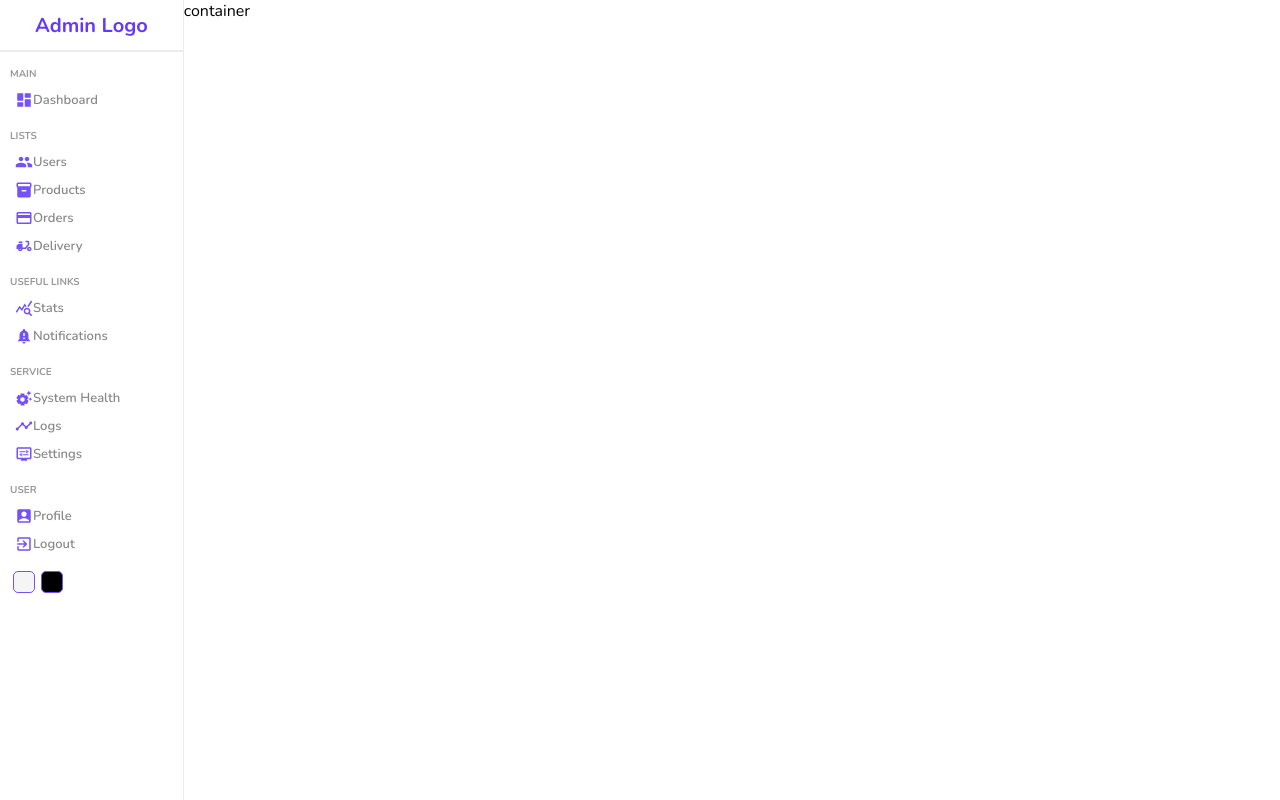
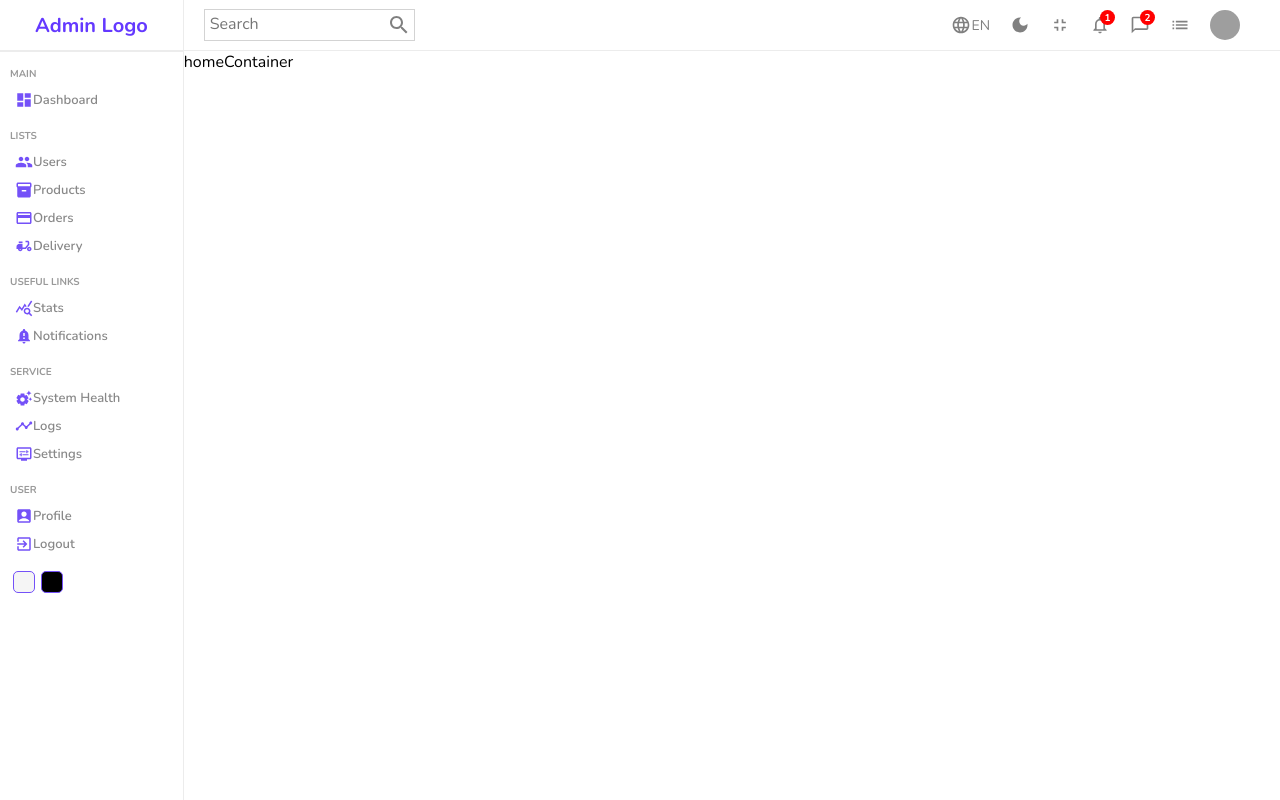
Before and after one commit to georgegaibor/adminPanel, a React (Create React App) app in the folder adminpanel/: page / in a window 1280 px wide. Built offline with nearby package versions, Linux system fonts and the light colour scheme; grey boxes are pictures that could not be loaded; the HTML template or start-up script is replaced by a standard one.

Commit message:
feat: navbar layout and style finished

```diff
--- a/adminpanel/src/components/navbar/NavBar.jsx
+++ b/adminpanel/src/components/navbar/NavBar.jsx
@@ -1,8 +1,51 @@
 import "./navbar.scss"
+import SearchIcon from '@mui/icons-material/Search';
+import LanguageIcon from '@mui/icons-material/Language';
+import DarkModeIcon from '@mui/icons-material/DarkMode';
+import FullscreenExitIcon from '@mui/icons-material/FullscreenExit';
+import NotificationsNoneIcon from '@mui/icons-material/NotificationsNone';
+import ChatBubbleOutlineIcon from '@mui/icons-material/ChatBubbleOutline';
+import ListOutlinedIcon from '@mui/icons-material/ListOutlined';
 
 const NavBar = () => {
   return (
-    <div>NavBar</div>
+    <div className="navbar">
+      <div className="wrapper">
+        <div className="search">
+          <input type="text" placeholder="Search" />
+          <SearchIcon className="icon"/>
+        </div>
+        <div className="items">
+          <div className="item">
+            <LanguageIcon className="icon"/>
+            EN
+          </div>
+          <div className="item">
+            <DarkModeIcon className="icon"/>
+          </div>
+          <div className="item">
+            <FullscreenExitIcon className="icon"/>
+          </div>
+          <div className="item">
+            <NotificationsNoneIcon className="icon"/>
+            <div className="counter">1</div>
+          </div>
+          <div className="item">
+            <ChatBubbleOutlineIcon className="icon"/>
+            <div className="counter">2</div>
+          </div>
+          <div className="item">
+            <ListOutlinedIcon className="icon"/>
+          </div>
+          <div className="item">
+            <img src="https://images.pexels.com/photos/774909/pexels-photo-774909.jpeg"
+              alt=""
+              className="avatar"
+            />
+          </div>
+        </div>
+      </div>
+    </div>
   )
 }
 
--- a/adminpanel/src/components/navbar/navbar.scss
+++ b/adminpanel/src/components/navbar/navbar.scss
@@ -0,0 +1,75 @@
+.navbar{
+    height: 50px;
+    border-bottom: 0.5px solid rgb(236, 236, 236);
+    display: flex;
+    align-items: center;
+    font-size: 14px;
+    color: grey;
+
+    .wrapper{
+        width: 100%;
+        padding: 20px;
+        display: flex;
+        align-items: center;
+        justify-content: space-between;
+
+        .search{
+            display: flex;
+            align-items: center;
+            border: 0.5px solid lightgray;
+            padding: 3px;
+
+            input{
+                border: none;
+                outline: none;
+                background-color: transparent;
+
+                &::placeholder{
+                    font-size: 16px;
+                }
+            }
+        }
+
+        .items{
+            display: flex;
+            align-items: center;
+
+            .item{
+                display: flex;
+                align-items: center;
+                margin-right: 20px;
+                position: relative;
+
+                &:hover{
+                    cursor: pointer;
+                }
+
+                .icon{
+                    font-size: 20px;
+                }
+
+                .counter{
+                    width: 15px;
+                    height: 15px;
+                    background-color: red;
+                    border-radius: 50%;
+                    color: white;
+                    display: flex;
+                    align-items: center;
+                    justify-content: center;
+                    font-size: 10px;
+                    font-weight: bold;
+                    position: absolute;
+                    top: -5px;
+                    right: -5px;
+                }
+            }
+
+            .avatar{
+                width: 30px;
+                height: 30px;
+                border-radius: 50%;
+            }
+        }
+    }
+}
--- a/adminpanel/src/pages/home/Home.jsx
+++ b/adminpanel/src/pages/home/Home.jsx
@@ -1,11 +1,16 @@
+import NavBar from "../../components/navbar/NavBar"
 import SideBar from "../../components/sidebar/SideBar"
+
 import "./home.scss"
 
 const Home = () => {
   return (
     <div className="home">
         <SideBar/>
-        <div className="homeContainer">container</div>
+        <div className="homeContainer">
+          <NavBar/>
+          homeContainer
+        </div>
     </div>
   )
 }
```
